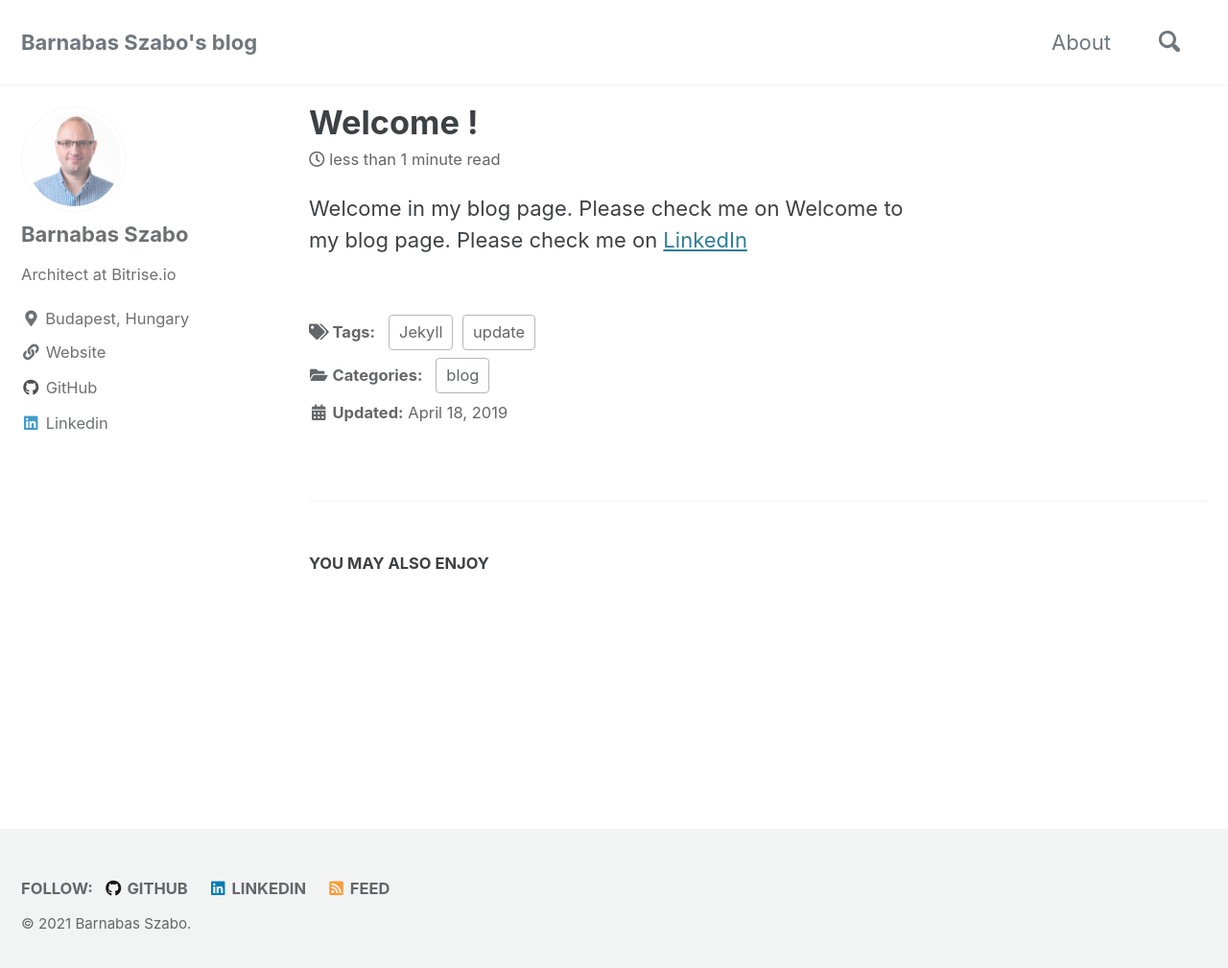
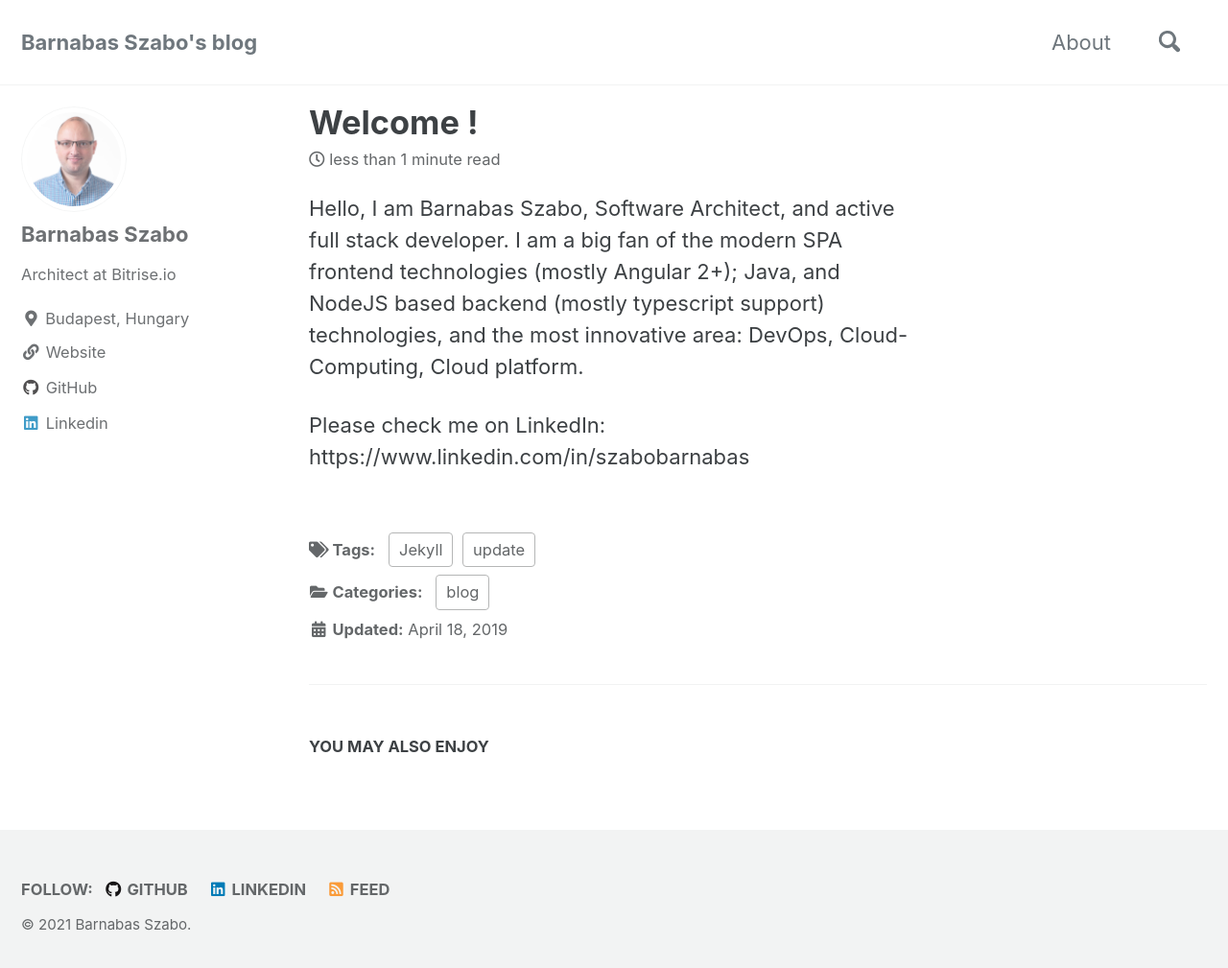
Before and after one commit to barnabasszabo/barnabasszabo.github.io, a Jekyll site: the page built from _posts/2021-01-25-welcome.md, in a window 1280 px wide and 1019 px high. Shown: the top 1009 px of the window at 96% size. Built offline with Jekyll 4.4.1, drawn with Linux system fonts in a browser that asks for light colours; cached includes are drawn as plain includes.

Commit message:
Update 2021-01-25-welcome.md

```diff
--- a/_posts/2021-01-25-welcome.md
+++ b/_posts/2021-01-25-welcome.md
@@ -8,4 +8,11 @@ tags:
   - update
 ---
 
-Welcome in my blog page. Please check me on Welcome to my blog page. Please check me on [LinkedIn](https://www.linkedin.com/in/szabobarnabas/)
+Hello, I am Barnabas Szabo, Software Architect, and active full stack
+developer.
+I am a big fan of the modern SPA frontend technologies (mostly
+Angular 2+); Java, and NodeJS based backend (mostly typescript
+support) technologies, and the most innovative area: DevOps,
+Cloud-Computing, Cloud platform.
+
+Please check me on LinkedIn: https://www.linkedin.com/in/szabobarnabas
```
